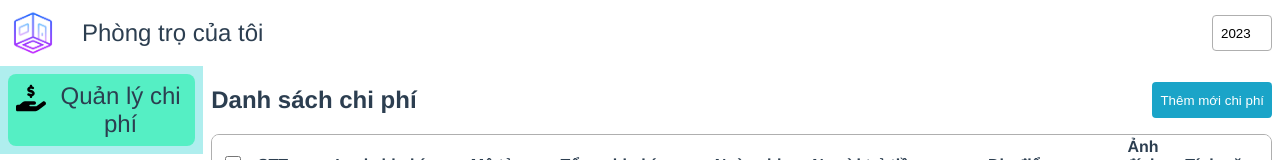
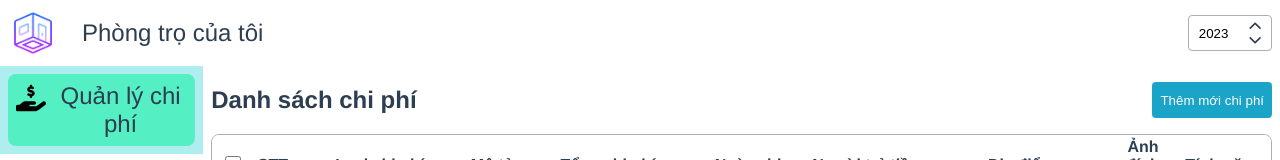
Before and after one commit to NguyenThinhDatEng/rent-room_management, a Vue app: page / in a window 1280 px wide. Shown: the top 160 px of the page. Built offline with nearby package versions, Linux system fonts and the light colour scheme.

Commit message:
style: year input

```diff
--- a/package.json
+++ b/package.json
@@ -8,6 +8,11 @@
     "lint": "vue-cli-service lint"
   },
   "dependencies": {
+    "@fortawesome/fontawesome-svg-core": "^6.3.0",
+    "@fortawesome/free-brands-svg-icons": "^6.3.0",
+    "@fortawesome/free-regular-svg-icons": "^6.3.0",
+    "@fortawesome/free-solid-svg-icons": "^6.3.0",
+    "@fortawesome/vue-fontawesome": "^3.0.3",
     "core-js": "^3.8.3",
     "vue": "^3.2.13"
   },
--- a/src/assets/js/resource/dictionary.js
+++ b/src/assets/js/resource/dictionary.js
@@ -1,15 +1,23 @@
 export default {
-  numerical_order: {
-    vi: "Số thứ tự",
-    en: "numerical order",
+  decrease: {
+    vi: "Giảm",
+    en: "decrease",
   },
   description: {
     vi: "Mô tả",
     en: "description",
   },
+  increase: {
+    vi: "Tăng",
+    en: "increase",
+  },
   location: {
     vi: "Địa điểm",
     en: "location",
+  },
+  numerical_order: {
+    vi: "Số thứ tự",
+    en: "numerical order",
   },
   payer: {
     vi: "Người trả tiền",
--- a/src/assets/js/resource/index.js
+++ b/src/assets/js/resource/index.js
@@ -1,6 +1,12 @@
 import myDictionary from "./dictionary";
 
 export default {
+  common: {
+    input_type: {
+      number: "number",
+      text: "text",
+    },
+  },
   spending_list: {
     table_header: {
       numerical_order: {
--- /dev/null
+++ b/src/components/base/input/VInput.vue
@@ -0,0 +1,72 @@
+<template>
+  <div class="input">
+    <input
+      :type="type"
+      :value="value"
+      :style="{ width: inputWidth + 'px' }"
+      @input="$emit('update:value', $event.target.value)"
+    />
+    <slot />
+  </div>
+</template>
+
+<script>
+export default {
+  name: "NormalInput",
+  props: {
+    type: {
+      type: String,
+      default: "text",
+    }, // Type of input
+    value: {
+      type: [String, Number],
+      default: "",
+    }, // default value of input
+    maxLength: {
+      type: [Number, String],
+      default: "",
+    }, // max length of input
+    minLength: {
+      type: [Number, String],
+      default: "",
+    }, // min length of input
+    inputWidth: {
+      type: Number,
+      default: 100,
+    },
+  },
+  emits: ["update:value"],
+  data() {
+    return {};
+  },
+};
+</script>
+
+<style scoped lang="scss">
+// variables
+$input__border--hover: #81ecec;
+
+.input {
+  display: flex;
+  border: 1px solid #afafaf;
+  border-radius: 4px;
+  padding: 4px 8px;
+  height: 36px;
+
+  input {
+    border-radius: 4px;
+    border: none;
+    outline: none;
+
+    &:hover {
+      border-color: $input__border--hover;
+    }
+  }
+}
+
+input::-webkit-outer-spin-button,
+input::-webkit-inner-spin-button {
+  -webkit-appearance: none;
+  margin: 0;
+}
+</style>
--- a/src/components/base/table/VRow.vue
+++ b/src/components/base/table/VRow.vue
@@ -10,8 +10,13 @@ import VTd from "./VTd.vue";
 export default {
   name: "TableRow",
   components: { VTd },
+  props: {
+    config: {
+      type: Object,
+      default: () => {},
+    },
+  },
   created() {},
-  props: {},
   emits: [],
   methods: {},
   data() {
--- a/src/components/base/table/VTable.vue
+++ b/src/components/base/table/VTable.vue
@@ -9,21 +9,7 @@
         />
       </thead>
       <tbody>
-        <v-table-row />
-        <v-table-row />
-        <v-table-row />
-        <v-table-row />
-        <v-table-row />
-        <v-table-row />
-        <v-table-row />
-        <v-table-row />
-        <v-table-row />
-        <v-table-row />
-        <v-table-row />
-        <v-table-row />
-        <v-table-row />
-        <v-table-row />
-        <v-table-row />
+        <v-table-row v-for="item in tableData" :key="item.col" />
       </tbody>
       <tfoot></tfoot>
     </table>
@@ -34,13 +20,14 @@
 // components
 import VTh from "./VTh.vue";
 import VTableRow from "./VRow.vue";
+// resources
+import resource from "@/assets/js/resource";
 
 export default {
   name: "TableVue",
   components: { VTh, VTableRow },
-  created() {},
   props: {
-    tableHeadData: {
+    tableData: {
       type: Array,
       default: () => {
         return [];
@@ -48,14 +35,65 @@ export default {
     },
   },
   emits: [],
-  methods: {},
+
+  created() {
+    this.initTableHeadData();
+    console.log("1", this.tableData);
+    console.log("2", this.tableHeadData);
+  },
+
+  methods: {
+    /**
+     * @description initialize data for columns in table
+     * @author NVThinh
+     * 05/03/2023
+     */
+    initTableHeadData: function () {
+      let me = this;
+      // init content for each object in tableData
+      const contents = resource.spending_list.table_header;
+      this.tableData.forEach((item) => {
+        // init tableHeadData
+        me.tableHeadData.push({ ...item });
+      });
+      this.tableHeadData.forEach((item) => {
+        // add content
+        item.content = contents[item.col]?.vi;
+        delete item.type;
+      });
+    },
+
+    /**
+     * @description initialize data for columns in table
+     * @author NVThinh
+     * 06/03/2023
+     */
+    initTableBodyData: function () {
+      let me = this;
+      // init content for each object in tableData
+      const contents = resource.spending_list.table_header;
+      this.tableData.forEach((item) => {
+        // init tableHeadData
+        me.tableHeadData.push({ ...item });
+      });
+      this.tableHeadData.forEach((item) => {
+        // add content
+        item.content = contents[item.col]?.vi;
+        delete item.type;
+      });
+    },
+  },
+
   data() {
-    return {};
+    return {
+      tableHeadData: [], // Dữ liệu cho phần header
+    };
   },
 };
 </script>
 
 <style scoped lang="scss">
+// variables
 $table__border--color: #afafaf;
 
 .table {
--- a/src/components/base/table/VTh.vue
+++ b/src/components/base/table/VTh.vue
@@ -7,7 +7,7 @@
 
   <script>
 export default {
-  name: "TableHeadData",
+  name: "tableData",
   props: {
     config: {
       type: Object,
@@ -30,7 +30,6 @@ export default {
       let style = "";
       if (config.width) tmpArr.push("width: " + this.getWidth(config.width));
       style = tmpArr.join(";");
-      console.log(style);
       return style;
     },
   },
--- a/src/components/layout/TheContent.vue
+++ b/src/components/layout/TheContent.vue
@@ -8,7 +8,7 @@
         <v-button content="Thêm mới chi phí" />
       </div>
     </div>
-    <v-table :tableHeadData="tableHeadData"></v-table>
+    <v-table :tableData="tableData"></v-table>
   </div>
 </template>
 
@@ -28,28 +28,12 @@ export default {
     VButton,
   },
 
-  created() {
-    this.initTableData();
-  },
-
-  methods: {
-    /**
-     * @description initialize data for columns in table
-     * @author NVThinh
-     * 05/03/2023
-     */
-    initTableData: function () {
-      // init content for each object in tableHeadData
-      const headerContent = resource.spending_list.table_header;
-      this.tableHeadData.forEach((item) => {
-        item.content = headerContent[item.col]?.vi;
-      });
-    },
-  },
+  created() {},
 
   data() {
     return {
-      tableHeadData: [
+      // resource
+      tableData: [
         {
           col: "checkbox",
           type: myEnum.data_type._checkbox,
@@ -97,7 +81,7 @@ export default {
         },
         {
           col: resource.spending_list.table_header.feature.en,
-          type: myEnum.data_type._functions,
+          type: myEnum.data_type._function,
           width: 100,
         },
       ],
--- a/src/components/layout/TheHeader.vue
+++ b/src/components/layout/TheHeader.vue
@@ -6,36 +6,88 @@
         <p style="margin-left: 24px">Phòng trọ của tôi</p>
       </div>
       <div class="header__right">
-        <input
-          type="number"
-          :value="Function.getCurrentYear()"
-          min-length="4"
-          max-length="4"
-        />
+        <v-input
+          :type="resource.common.input_type.number"
+          :input-width="50"
+          :value="year"
+          v-model="year"
+        >
+          <div class="input__icon">
+            <font-awesome-icon
+              icon="fa-solid fa-chevron-up"
+              fixed-width
+              :title="dictionary.increase.vi"
+              @click="onClickUpIcon()"
+            />
+            <font-awesome-icon
+              icon="fa-solid fa-chevron-down"
+              fixed-width
+              :title="dictionary.decrease.vi"
+              @click="onClickDownIcon()"
+            />
+          </div>
+        </v-input>
       </div>
     </div>
   </div>
 </template>
 
 <script>
+// resources
 import Function from "@/assets/js/common/func.js";
+import resource from "@/assets/js/resource";
+import dictionary from "@/assets/js/resource/dictionary";
+// components
+import VInput from "../base/input/VInput.vue";
 
 export default {
   name: "TheHeader",
-  created() {},
-  components: {},
+  components: { VInput },
   props: {},
   emits: [],
-  methods: {},
+
+  created() {
+    // init year
+    this.year = Function.getCurrentYear();
+  },
+  watch: {
+    year: function () {
+      console.log(this.year);
+    }, // năm hiện tại
+  },
+  methods: {
+    /**
+     * @description increase current year when click up icon
+     * @author NVThinh
+     * 06/03/2023
+     */
+    onClickUpIcon: function () {
+      this.year += 1;
+    },
+
+    /**
+     * @description decrease current year when click down icon
+     * @author NVThinh
+     * 06/03/2023
+     */
+    onClickDownIcon: function () {
+      this.year -= 1;
+    },
+  },
+
   data() {
-    return { Function };
+    return {
+      year: 0,
+      // resources
+      Function,
+      resource,
+      dictionary,
+    };
   },
 };
 </script>
 
 <style lang="scss" scoped>
-$input__border--hover: #81ecec;
-
 #theHeader {
   .header {
     display: flex;
@@ -61,16 +113,14 @@ $input__border--hover: #81ecec;
       display: flex;
       align-items: center;
 
-      input {
-        padding-left: 8px;
-        border: 1px solid #afafaf;
-        border-radius: 4px;
-        outline: none;
-        width: 60px;
-        height: 36px;
+      .input__icon {
+        display: flex;
+        flex-direction: column;
+        justify-content: space-evenly;
+        font-size: 13px;
 
-        &:hover {
-          border-color: $input__border--hover;
+        svg {
+          cursor: pointer;
         }
       }
     }
--- a/src/main.js
+++ b/src/main.js
@@ -1,4 +1,27 @@
-import { createApp } from 'vue'
-import App from './App.vue'
+import { createApp } from "vue";
+import App from "./App.vue";
 
-createApp(App).mount('#app')
+const app = createApp(App);
+
+/* import the fontawesome core */
+import { library } from "@fortawesome/fontawesome-svg-core";
+
+/* import font awesome icon component */
+import { FontAwesomeIcon } from "@fortawesome/vue-fontawesome";
+
+/* import specific icons */
+import {
+  faUserSecret,
+  faChevronUp,
+  faChevronDown,
+} from "@fortawesome/free-solid-svg-icons";
+
+/* add icons to the library */
+library.add(faUserSecret, faChevronUp, faChevronDown);
+
+/* add font awesome icon component */
+app.component("font-awesome-icon", FontAwesomeIcon);
+
+app.config.productionTip = false;
+
+app.mount("#app");
```
Also changed, not shown: 1 other file (tests, documents, lock files or other folders).
